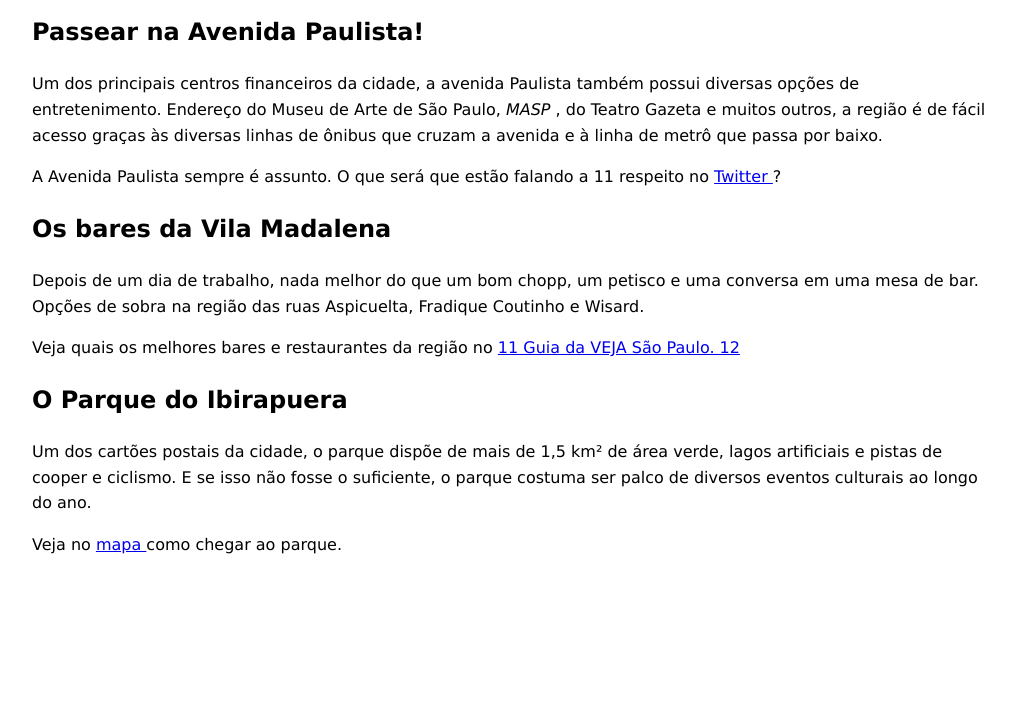
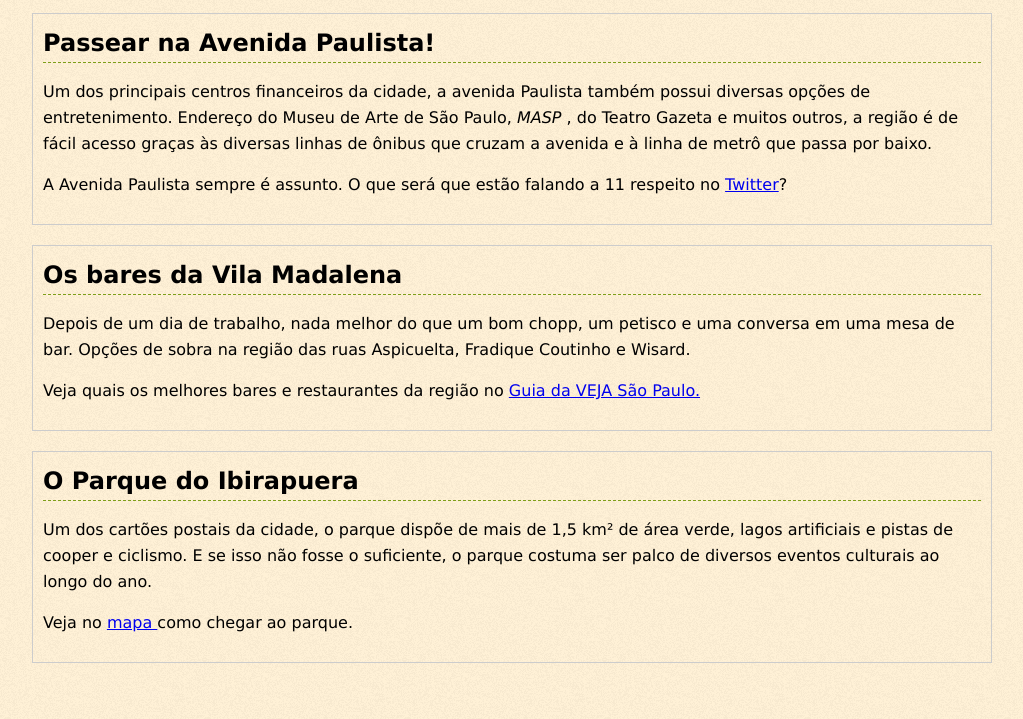
Before and after one commit to maidenscorpion/HTML5-e-CSS3-Domine-a-web-do-futuro, a plain HTML site: page cap2/index.html in a window 1280 px wide. Shown: the part 81-800 px from the top of the page, without its empty margins (128-1151 px from the left). Drawn offline with Linux system fonts and the light colour scheme.

Commit message:
Bordas e margens #2

```diff
--- a/cap2/css/meuestilo.css
+++ b/cap2/css/meuestilo.css
@@ -1,9 +1,23 @@
-.container {
-	margin : 0 auto ;
-  	width : 960px ;
+body{
+  background: #FFF1D6 url("../images/noise.png");
+  font-family: 'Lucida Grande', 'Lucida Sans Unicode', Verdana, sans-serif;
+  line-height: 1.6;
 }
 
-body {
-	font-family : "Lucida Grande", "Lucida Sans Unicode", Verdana, sans-serif;
-	line-height : 1.6;
+.container {
+  margin: 0 auto;
+  width: 960px;
 }
+
+.place {
+  border-color: #CCC #999 #999 #CCC;
+  border: 1px solid #CCC;
+  clear: both;
+  margin-bottom: 20px;
+  padding: 10px;
+}
+
+.place h2 {
+  border-bottom: 1px dashed #7E9F19;
+  margin: 0;
+}
--- a/cap2/index.html
+++ b/cap2/index.html
@@ -1,6 +1,7 @@
  <!DOCTYPE html>
- <html>
+ <html lang="pt-BR">
  <head>
+ 	<meta charset="utf-8">
  	<title>O que eu mais gosto em São Paulo</title>
  	<link rel="stylesheet" type="text/css" href="css/normalize.css">
  	<link rel="stylesheet" type="text/css" href="css/meuestilo.css">
@@ -9,7 +10,7 @@
  <body>
  	<div class="container">
 	 	<h1>O que eu mais gosto em São Paulo</h1>
-
+	 	<div class="place">
 		 	<h2>Passear na Avenida Paulista!</h2>
 
 		 	<p>
@@ -17,9 +18,11 @@
 		 	</p>
 
 		 	<p>
-	 		A Avenida Paulista sempre é assunto. O que será que estão falando a 11 respeito no <a href= 'https://twitter.com/#!/sea rch/Avenida Paulista' 12 target= '_blank' > Twitter </a>?
+		 		A Avenida Paulista sempre é assunto. O que será que estão falando a 11 respeito no <a href='https://twitter.com/search/Avenida Paulista' target='_blank'>Twitter</a>?
 		 	</p>
+	 	</div>
 
+	 	<div class="place">
 		 	<h2>Os bares da Vila Madalena</h2>
 
 		 	<p>
@@ -27,9 +30,11 @@
 		 	</p>
 
 		 	<p>
-	 		Veja quais os melhores bares e restaurantes da região no <a href= 'http://vejasp.abril.com.br/busca?chn=bares&qu=&nbh=Pinheiros%20/%20Vila%20Madalena' target= '_blank'>11 Guia da VEJA São Paulo. 12</a>
+		 		Veja quais os melhores bares e restaurantes da região no <a href='http://bit.ly/bares-vila' target='_blank'>Guia da VEJA São Paulo.</a>
 		 	</p>
+	 	</div>
 
+	 	<div class="place">
 		 	<h2> O Parque do Ibirapuera </h2>
 
 		 	<p>
@@ -39,8 +44,8 @@
 		 	<p>
 		 		Veja no <a href= 'http://goo.gl/maps/HoH8' target= '_blank' >mapa </a> como chegar ao parque.
 		 	</p>
-
+	 	</div>
+ 	</div>
  	<script type="text/javascript" src="js/jquery.min.js"></script>
- 	</div>
  </body>
  </html>
```
Also changed, not shown: cap2/images/linguagem.png (added), cap2/images/noise.png (added), 1 other file. Lines whose indentation alone changed are shown as unchanged.
